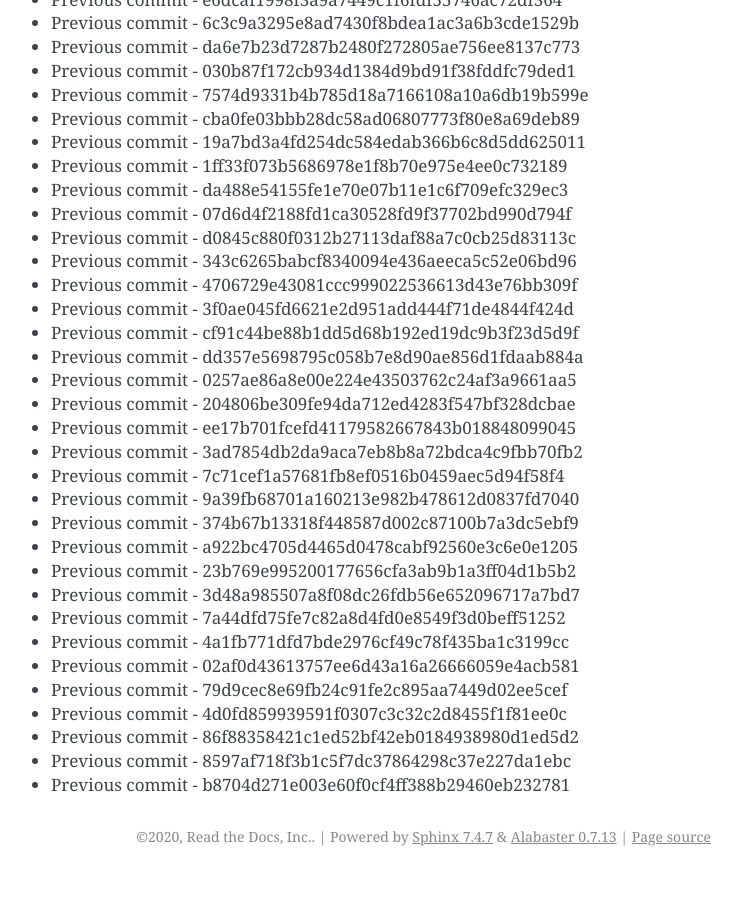
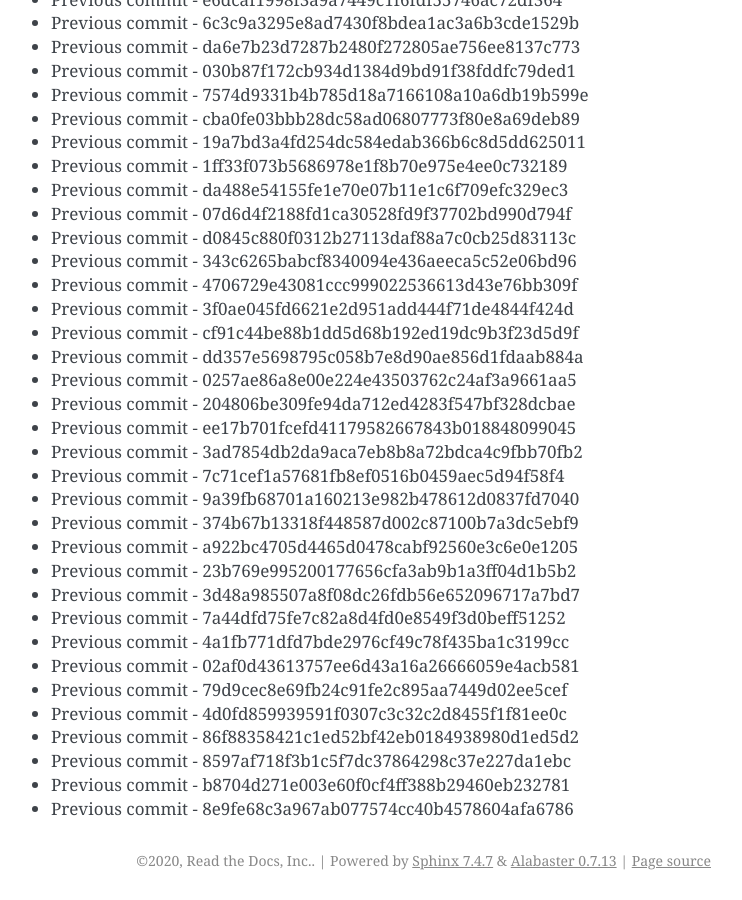
Before and after one commit to readthedocs/rtd-git-stresstest, a Sphinx documentation site: the page built from docs/updates.rst, in a window 1280 px wide and 900 px high, scrolled down 59220 px. Shown: the whole window, without its empty margins (399-1141 px from the left). Built offline with Sphinx 7.4.7, drawn with Linux system fonts in a browser that asks for light colours; before the commit the page ends 60096 px from its top, so only the background shows below that.

Commit message:
Generating commit from previous: 8e9fe68c3a967ab077574cc40b4578604afa6786

```diff
--- a/docs/updates.rst
+++ b/docs/updates.rst
@@ -2520,3 +2520,4 @@ It can be tested for any performance characteristics.
 * Previous commit - 86f88358421c1ed52bf42eb0184938980d1ed5d2
 * Previous commit - 8597af718f3b1c5f7dc37864298c37e227da1ebc
 * Previous commit - b8704d271e003e60f0cf4ff388b29460eb232781
+* Previous commit - 8e9fe68c3a967ab077574cc40b4578604afa6786
```
